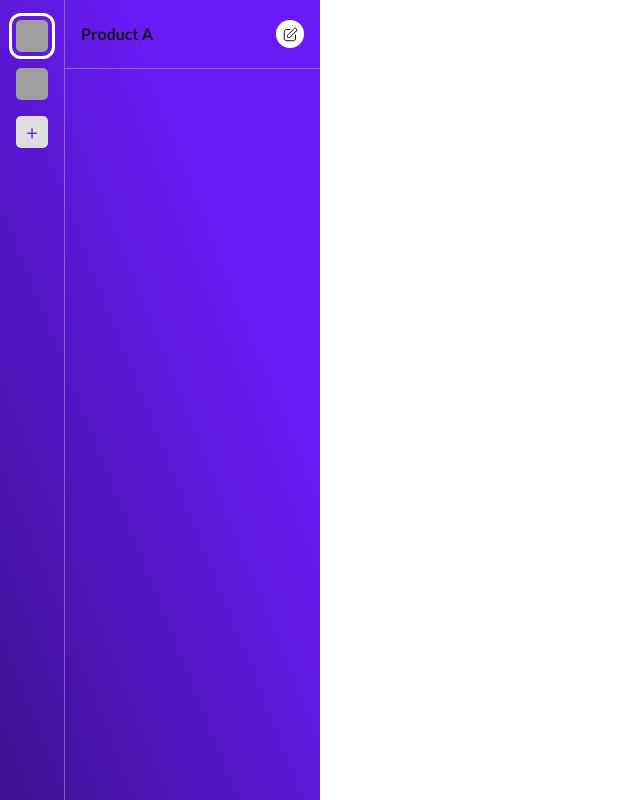
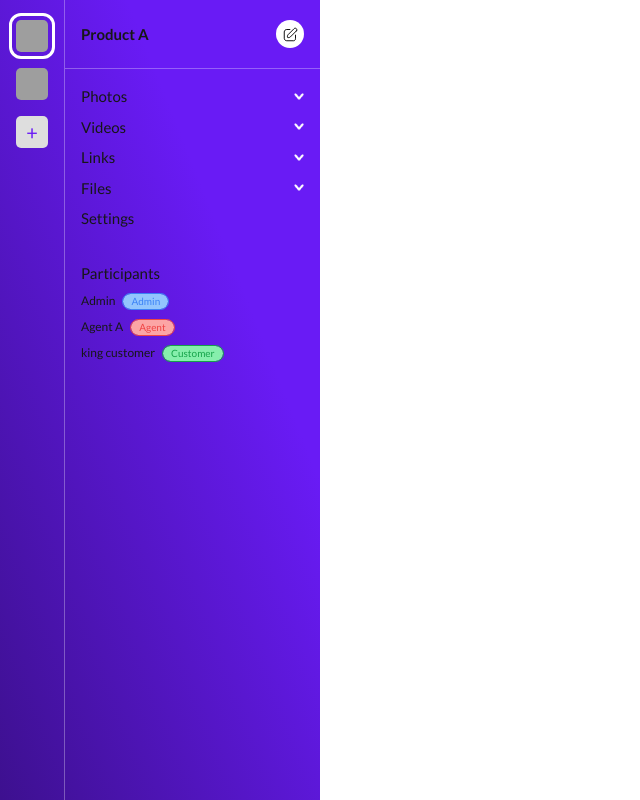
Before and after one commit to ahmadzakiakmal/Internship-Test, a Next.js app in the folder chat-interface/: page / in a window 1280 px wide. Shown: the whole page, without its empty margins (0-640 px from the left). Built offline with nearby package versions, Linux system fonts and the light colour scheme; grey boxes are pictures that could not be loaded.

Commit message:
feat: map participants

```diff
--- a/chat-interface/src/app/page.tsx
+++ b/chat-interface/src/app/page.tsx
@@ -3,6 +3,8 @@ import axios from "axios";
 import Image from "next/image";
 import { useEffect, useState } from "react";
 import EditIcon from "@/../public/edit.svg";
+import DropdownIcon from "@/../public/dropdown.png";
+import RoleBadge from "@/components/RoleBadge";
 
 interface Comment {
   id: number;
@@ -21,7 +23,7 @@ interface Room {
   name: string;
   id: number;
   image_url: string;
-  participants: User[];
+  participant: User[];
 }
 
 interface Channel {
@@ -44,7 +46,12 @@ export default function Home() {
               return (
                 <button
                   key={channel.room.id}
-                  className={"size-8 rounded-[5px] overflow-hidden " + (activeChannel == index ? "outline outline-white outline-offset-4" : "hover:outline outline-white/20 outline-offset-4")}
+                  className={
+                    "size-8 rounded-[5px] overflow-hidden " +
+                    (activeChannel == index
+                      ? "outline outline-white outline-offset-4"
+                      : "hover:outline outline-white/20 outline-offset-4")
+                  }
                   onClick={() => {
                     setActiveChannel(index);
                   }}
@@ -69,14 +76,58 @@ export default function Home() {
           </div>
         </section>
 
-        <section className="w-full">
+        <section className="w-full text-[15px]">
           <div className="flex justify-between items-center gap-4 border-b border-white/30 py-5 px-4">
             {channels.length > 0 ? (
               <p className="font-bold">{channels[activeChannel]?.room.name}</p>
             ) : (
               <div className="w-full h-8 bg-[#DEDEDE] animate-pulse rounded-[5px]" />
             )}
-            <button className="bg-white size-7 rounded-full relative grid place-items-center hover:bg-[#DEDEDE]"><Image src={EditIcon} alt="Edit Icon" className="w-[15px] flex-shrink-0 cursor-pointer absolute" /></button>
+            <button className="bg-white size-7 rounded-full relative grid place-items-center hover:bg-[#DEDEDE]">
+              <Image
+                src={EditIcon}
+                alt="Edit Icon"
+                className="w-[15px] flex-shrink-0 cursor-pointer absolute"
+              />
+            </button>
+          </div>
+          <div className="p-4 flex flex-col gap-2">
+            <div className="flex items-center justify-between">
+              Photos
+              <Image src={DropdownIcon} alt="Dropdown" className="w-[10px]" />
+            </div>
+            <div className="flex items-center justify-between">
+              Videos
+              <Image src={DropdownIcon} alt="Dropdown" className="w-[10px]" />
+            </div>
+            <div className="flex items-center justify-between">
+              Links
+              <Image src={DropdownIcon} alt="Dropdown" className="w-[10px]" />
+            </div>
+            <div className="flex items-center justify-between">
+              Files
+              <Image src={DropdownIcon} alt="Dropdown" className="w-[10px]" />
+            </div>
+            <div className="flex items-center justify-between">
+              Settings
+              {/* <Image src={DropdownIcon} alt="Dropdown" className="w-[10px]" /> */}
+            </div>
+          </div>
+          <div className="flex flex-col p-4 gap-2">
+            <p>Participants</p>
+
+            {channels.length > 0 && (
+              <div className="flex flex-col gap-2 text-[12px]">
+                {channels[activeChannel]?.room?.participant?.map((member) => {
+                  return (
+                    <div className="flex items-center gap-2" key={member.id}>
+                      {member.name}
+                      <RoleBadge role={member.role} />
+                    </div>
+                  );
+                })}
+              </div>
+            )}
           </div>
         </section>
       </aside>
--- /dev/null
+++ b/chat-interface/src/components/RoleBadge.tsx
@@ -0,0 +1,19 @@
+interface Props {
+    role: 0 | 1 | 2;
+}
+
+export default function RoleBadge({role = 2}: Props) {
+    const roleColors = [
+        "bg-blue-300 outline-blue-500 text-blue-500",
+        "bg-red-300 outline-red-500 text-red-500",
+        "bg-green-300 outline-green-600 text-green-600"
+    ]
+    return(
+        <div className={"rounded-full outline outline-1 px-2 text-[10px] font-lato grid place-items-center " + roleColors[role]}>
+            {
+                role === 0 ? "Admin"
+                    : role === 1 ? "Agent" : "Customer"
+            }
+        </div>
+    )
+}
```
